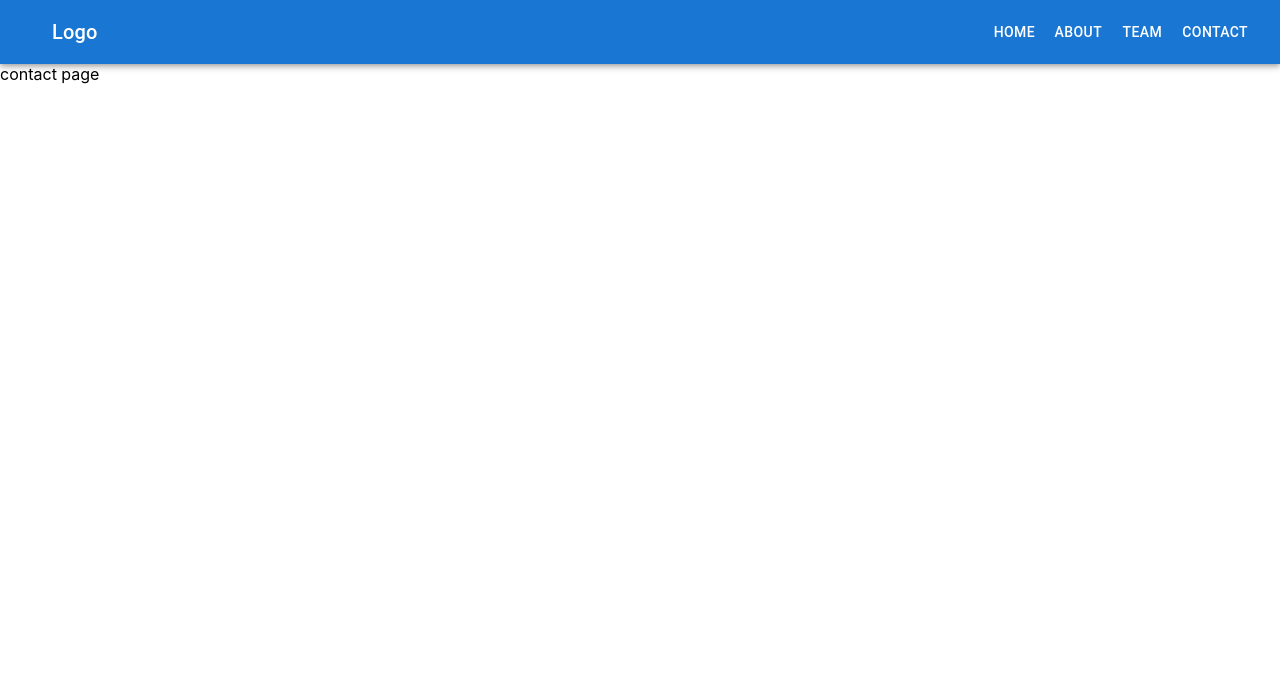
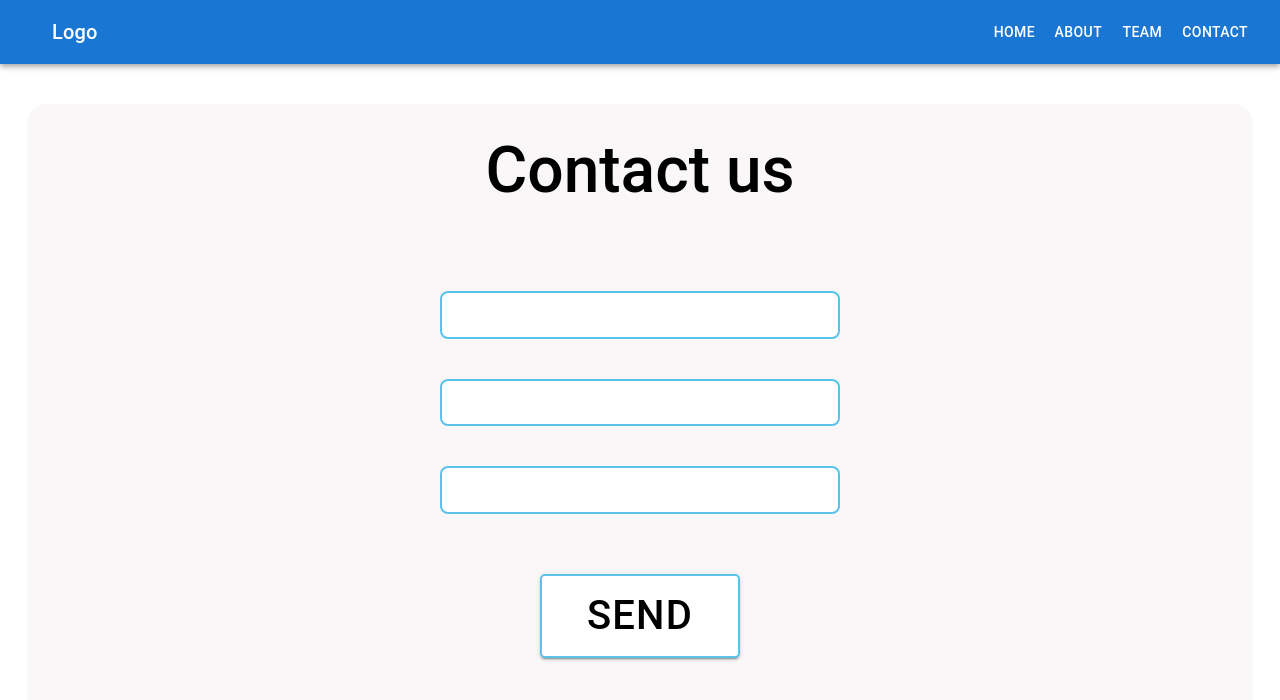
Before and after one commit to Prisberg/nr1team, a React (Create React App) app: page /contact in a window 1280 px wide. Shown: the top 700 px of the page. Built offline with nearby package versions, Linux system fonts and the light colour scheme.

Commit message:
Added styling and mui components to contact page

```diff
--- /dev/null
+++ b/src/components/main/contact/Contact.css
@@ -0,0 +1,53 @@
+div.contact-main {
+  display: flex;
+  justify-content: center;
+  align-items: center;
+  height: 90vh;
+}
+
+div.contact-bg {
+  display: flex;
+  justify-content: center;
+  align-items: center;
+  flex-direction: column;
+  background: #f9f7f7;
+  border-radius: 20px;
+  width: 1226px;
+  height: 80vh;
+}
+
+div.button-wrapper {
+  margin-top: 60px;
+}
+
+button.contact, button.contact:hover {
+  width: 200px;
+  margin-bottom: 100px;
+  font-size: 40px;
+  padding: 5px;
+  background: #ffffff;
+  border: 2px solid #5bc3eb;
+  border-radius: 5px;
+  color: black;
+}
+
+.contact-input {
+  width: 400px;
+  border-radius: 8px;
+  margin-top: 40px;
+  background: #ffffff;
+  border: 2px solid #5bc3eb;
+  border-radius: 8px;
+}
+
+h1.contact-title {
+  font-family: "Roboto";
+  font-style: normal;
+  font-weight: 500;
+  font-size: 64px;
+  color: #000000;
+}
+
+input[type="text"] {
+  font-size: 24px;
+}
--- a/src/components/main/contact/Contact.jsx
+++ b/src/components/main/contact/Contact.jsx
@@ -1,9 +1,24 @@
-import React from 'react'
-
-function Contact () {
+import React from "react";
+import { FormControl, Input, Button } from "@mui/material";
+import "./Contact.css";
+function Contact() {
   return (
-    <div>contact page</div>
-  )
+    <div className="contact-main">
+      <div className="contact-bg">
+      <h1 className="contact-title">
+        Contact us
+      </h1>
+      <FormControl>
+          <Input id="contact-input1" aria-describedby="my-helper-text" className="contact-input" disableUnderline/>
+        <Input id="contact-input2" aria-describedby="my-helper-text" className="contact-input" disableUnderline/>
+        <Input id="contact-input3" aria-describedby="my-helper-text" className="contact-input" disableUnderline/>
+      </FormControl>
+      <div className="button-wrapper">
+      <Button variant="contained" className="contact">Send</Button>
+      </div>
+      </div>
+    </div>
+  );
 }
 
 export default Contact;
```
